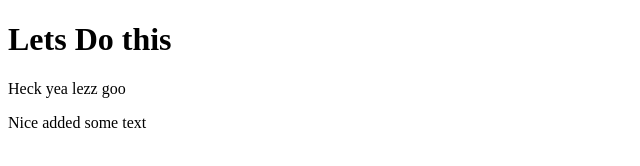
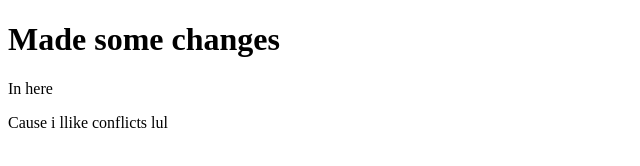
Before and after one commit to Arc-Data/GithubTest, a plain HTML site: page index.html in a window 1280 px wide. Shown: the whole page, without its empty margins (0-640 px from the left). Drawn offline with Linux system fonts and the light colour scheme.

Commit message:
Made some edits

```diff
--- a/index.html
+++ b/index.html
@@ -6,8 +6,8 @@
 	<title>Github Test</title>
 </head>
 <body>
-	<h1> Lets Do this </h1>
-	<p> Heck yea lezz goo</p>
-	<p> Nice added some text</p>
+	<h1>Made some changes </h1>
+	<p> In here</p>
+	<p> Cause i llike conflicts lul</p>
 </body>
 </html>
```
